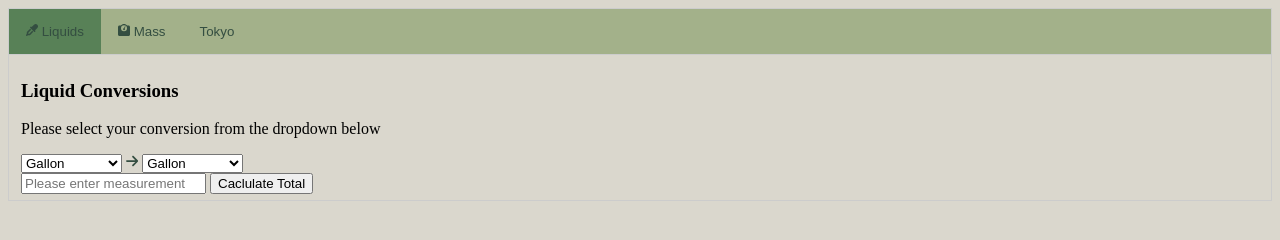
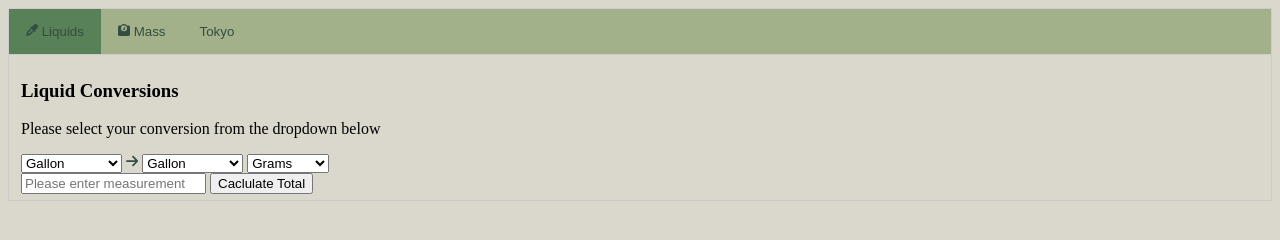
Before and after one commit to swandrack/ConversionSite, a plain HTML site: page index.html in a window 1280 px wide. Both pictures are taken after a click on the button "Liquids". Drawn offline with nearby package versions, Linux system fonts and the light colour scheme.

Commit message:
Update index.html
Added drop-downs for Mass

```diff
--- a/index.html
+++ b/index.html
@@ -27,7 +27,7 @@
     <h3>Liquid Conversions</h3>
     <p>Please select your conversion from the dropdown below</p>
     <div class="conversionTable">
-        <div class="dropdowns">
+        <div class="dropdowns" id="dropdownContainer">
             <select name="Measurement" id="measure1">
                 <option value="gallon">Gallon</option>
                 <option value="pint">Pint</option>
@@ -36,6 +36,7 @@
                 <option value="milliliter">Milliliter</option>
                 <option value="metersCubed">Cubic Meters</option>
                 <option value="feetCubed">Cubic Feet</option>
+                <option value="mass">Mass</option>
             </select>
             <svg xmlns="http://www.w3.org/2000/svg" height="14" width="12.25" viewBox="0 0 448 512"><!--!Font Awesome Free 6.5.1 by @fontawesome - https://fontawesome.com License - https://fontawesome.com/license/free Copyright 2024 Fonticons, Inc.--><path fill="#344e41" d="M438.6 278.6c12.5-12.5 12.5-32.8 0-45.3l-160-160c-12.5-12.5-32.8-12.5-45.3 0s-12.5 32.8 0 45.3L338.8 224 32 224c-17.7 0-32 14.3-32 32s14.3 32 32 32l306.7 0L233.4 393.4c-12.5 12.5-12.5 32.8 0 45.3s32.8 12.5 45.3 0l160-160z"/></svg>
             <select name="Measurement" id="measure2">
@@ -46,6 +47,14 @@
                 <option value="milliliter">Milliliter</option>
                 <option value="metersCubed">Cubic Meters</option>
                 <option value="feetCubed">Cubic Feet</option>
+                <option value="mass">Mass</option>
+            </select>
+            <select name="Measurement" id="measure3">
+                <option value="gram">Grams</option>
+                <option value="kilogram">Kilograms</option>
+                <option value="pound">Pounds</option>
+                <option value="ounce">Ounces</option>
+                <option value="ton">Tons</option>
             </select>
         </div>
         <div class="inputFields">
```
